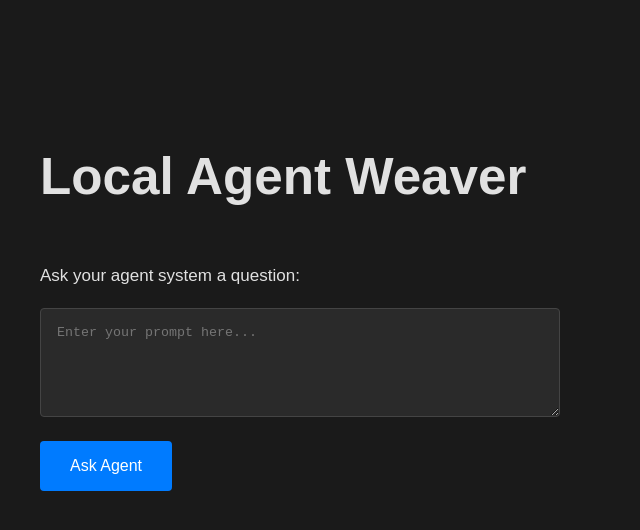
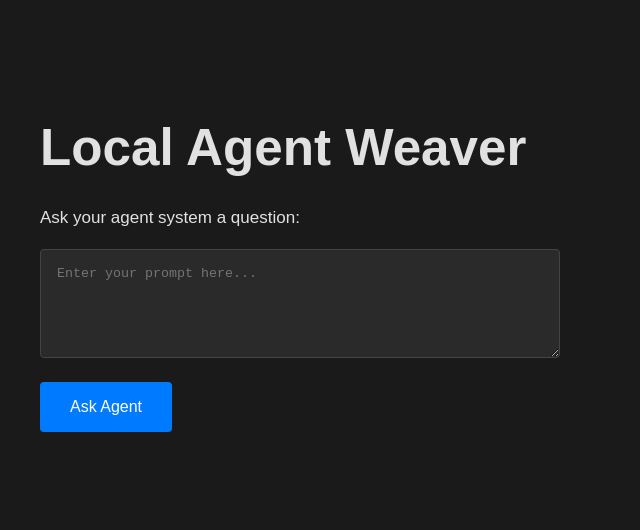
Before and after one commit to Daybreak312/sub-agent-system, a React (Vite) app in the folder frontend/: page / in a window 1280 px wide. Shown: the top 530 px of the page, without its empty margins (0-640 px from the left). Built offline with nearby package versions, Linux system fonts and the light colour scheme.

Commit message:
Modify CSS

```diff
--- a/frontend/src/components/AgentChainLog.tsx
+++ b/frontend/src/components/AgentChainLog.tsx
@@ -41,7 +41,7 @@ const AgentChainLog: React.FC<AgentChainLogProps> = ({ log, reasoning }) => {
       <StyledToggleHeader
         onClick={() => setShowLog(prev => !prev)}
       >
-        <span>에이전트 체인 로그:</span>
+        <span>에이전트 체인 로그</span>
         <span>{showLog ? '▲' : '▼'}</span>
       </StyledToggleHeader>
       {showLog && (
--- a/frontend/src/components/AnswerChat.tsx
+++ b/frontend/src/components/AnswerChat.tsx
@@ -25,7 +25,7 @@ const StyledAnswerChatContainer = styled.div`
 const AnswerChat: React.FC<AnswerChatProps> = ({ response }) => {
   return (
     <StyledAnswerChatContainer>
-      <h2>에이전트 응답:</h2>
+      <h2>에이전트 응답</h2>
 
       {response.agent_chain_log && response.agent_chain_log.length > 0 && (
         <AgentChainLog log={response.agent_chain_log} reasoning={response.agent_chain_reasoning} />
--- a/frontend/src/components/FinalAnswerDisplay.tsx
+++ b/frontend/src/components/FinalAnswerDisplay.tsx
@@ -14,8 +14,6 @@ const StyledFinalAnswerContainer = styled.div`
     background-color: ${props => props.theme.colors.cardBackground};
 
     h3 {
-        margin-top: 0;
-        margin-bottom: ${props => props.theme.spacing.small};
         color: ${props => props.theme.colors.text};
     }
 
@@ -28,7 +26,7 @@ const StyledFinalAnswerContainer = styled.div`
 const FinalAnswerDisplay: React.FC<FinalAnswerDisplayProps> = ({answer}) => {
     return (
         <StyledFinalAnswerContainer>
-            <h3>최종 답변:</h3>
+
             <ReactMarkdown>{answer}</ReactMarkdown>
         </StyledFinalAnswerContainer>
     );
--- a/frontend/src/components/SummaryDisplay.tsx
+++ b/frontend/src/components/SummaryDisplay.tsx
@@ -28,7 +28,7 @@ const StyledSummaryContainer = styled.div`
 const SummaryDisplay: React.FC<SummaryDisplayProps> = ({ summary }) => {
   return (
     <StyledSummaryContainer>
-      <h3>요약:</h3>
+
       <p>{summary}</p>
     </StyledSummaryContainer>
   );
--- a/frontend/src/styles/GlobalStyles.ts
+++ b/frontend/src/styles/GlobalStyles.ts
@@ -32,6 +32,8 @@ const GlobalStyles = createGlobalStyle`
     p {
         font-size: 17px;
         line-height: 1.7;
+        margin: 0;
+        margin-bottom: ${props => props.theme.spacing.small};
     }
 
     a {
@@ -57,9 +59,11 @@ const GlobalStyles = createGlobalStyle`
     }
 
     h1, h2, h3 {
-        line-height: 1; /* 제목의 줄 간격은 본문보다 좁게 */
-        padding-top: 1.5em; /* 폰트 사이즈의 1.5배 */
-        padding-bottom: 0.5em; /* 하단 여백 */
+        line-height: 1.2; /* 제목의 줄 간격은 본문보다 좁게 */
+
+        /* 폰트 사이즈의 1.5배 */
+        /* 하단 여백 */
+        margin: 1.5em 0 0.5em;
     }
 
     button {
```
